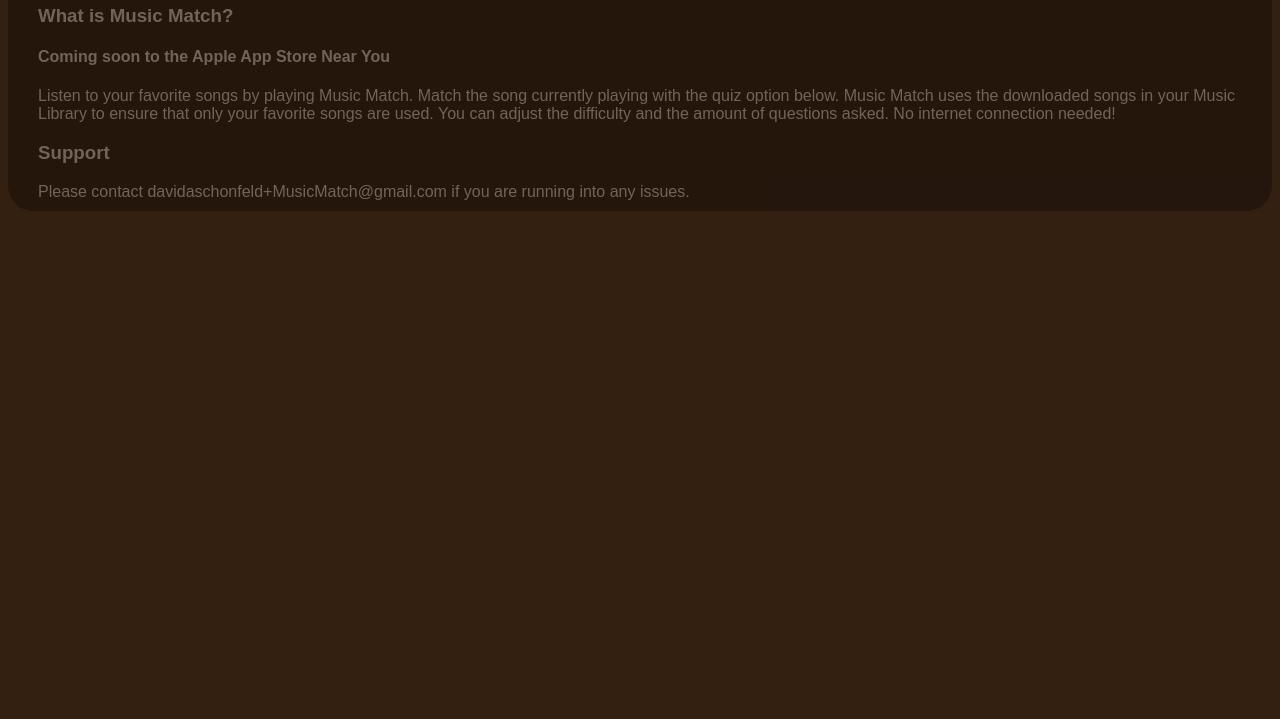
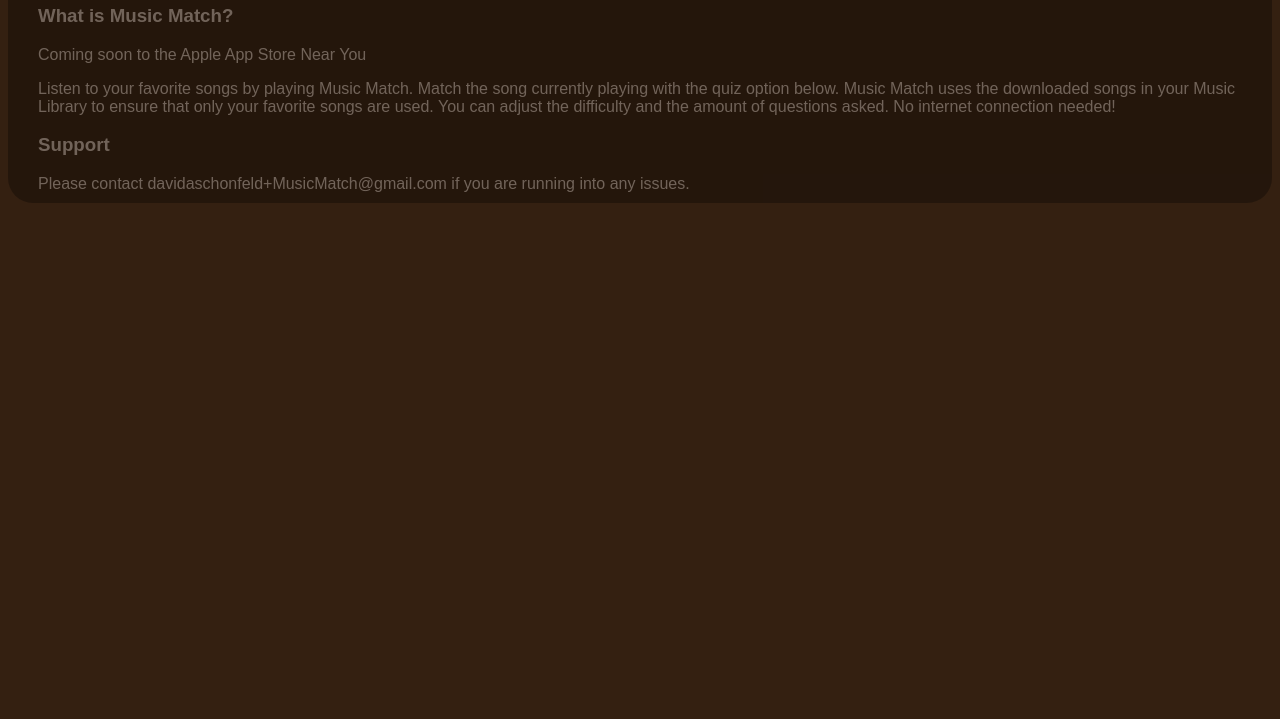
Before and after one commit to DavidASchonfeld/davidaschonfeld.github.io, a plain HTML site: page index.html in a window 1280 px wide. Shown: the part 81-800 px from the top of the page. Drawn offline with Linux system fonts and the light colour scheme.

Commit message:
Formatting by changing a h4 to a p

```diff
--- a/index.html
+++ b/index.html
@@ -9,7 +9,7 @@
 	<div id="theBoxBorder">
 		<h2>Music Match</h2>
 		<h3>What is Music Match?</h3>
-		<h4>Coming soon to the Apple App Store Near You</h4>
+		<p>Coming soon to the Apple App Store Near You</p>
 		<p>Listen to your favorite songs by playing Music Match. Match the song currently playing with the quiz option below. Music Match uses the downloaded songs in your Music Library to ensure that only your favorite songs are used. You can adjust the difficulty and the amount of questions asked. No internet connection needed!
 		</p>
 		<h3>Support</h3>
```
